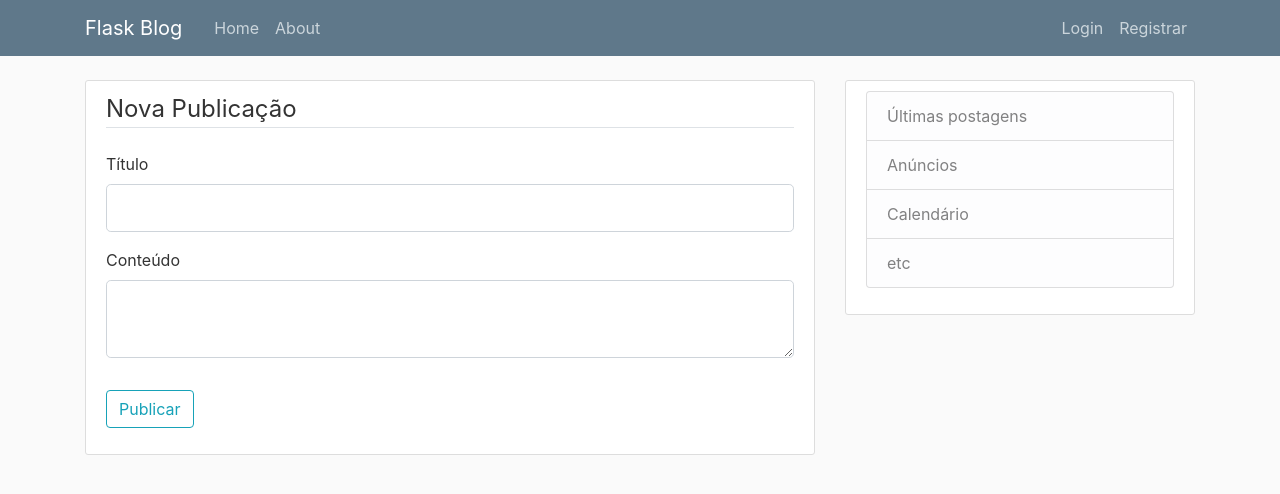
After one commit to fernandogfleite/flaskblog, a Flask app: template flaskblog/templates/create_post.html in a window 1280 px wide. The commit adds this page. Shown: the top 494 px of the page. Run offline with Flask 2, Linux system fonts and the light colour scheme; the template is opened without the code that fills it: values that come from a table or form of the project are taken from there, others are empty; some libraries are stand-ins or nearby versions.

Commit message:
Criação da página de publicação, form da página de publicação e rota para a página de publicação

```diff
--- a/flaskblog/forms.py
+++ b/flaskblog/forms.py
@@ -1,7 +1,7 @@
 from flask_wtf import FlaskForm
 from flask_wtf.file import FileField, FileAllowed
 from flask_login import current_user
-from wtforms import StringField, PasswordField, SubmitField, BooleanField
+from wtforms import StringField, PasswordField, SubmitField, BooleanField, TextAreaField
 from wtforms.validators import DataRequired, Length, EqualTo, Email, ValidationError
 from flaskblog.models import User
 
@@ -54,3 +54,9 @@
 
             if email:
                 raise ValidationError('Esse email já está sendo usado, por favor escolha outro')
+
+
+class PostForm(FlaskForm):
+    title = StringField("Título", validators=[DataRequired()])
+    content = TextAreaField("Conteúdo", validators=[DataRequired()])
+    submit = SubmitField("Publicar")
--- /dev/null
+++ b/flaskblog/templates/create_post.html
@@ -0,0 +1,40 @@
+{% extends "layout.html" %}
+{% block content %}
+<div class="content-section">
+    <form method="POST" action="">
+        {{ form.hidden_tag() }}
+        <fieldset class="form-group">
+            <legend class="border-bottom mb-4">Nova Publicação</legend>
+            <div class="form-group">
+                {{ form.title.label(class="form-control-label") }}
+                {% if form.title.errors %}
+                    {{ form.title(class="form-control form-control-lg is-invalid") }}
+                    <div class="invalid-feedback">
+                        {% for error in form.title.errors %}
+                            <span>{{ error }}</span>
+                        {% endfor %}
+                    </div>
+                {% else %}
+                    {{ form.title(class="form-control form-control-lg") }}
+                {% endif %}
+            </div>
+            <div class="form-group">
+                {{ form.content.label(class="form-control-label") }}
+                {% if form.content.errors %}
+                    {{ form.content(class="form-control form-control-lg is-invalid") }}
+                    <div class="invalid-feedback">
+                        {% for error in form.content.errors %}
+                            <span>{{ error }}</span>
+                        {% endfor %}
+                    </div>
+                {% else %}
+                    {{ form.content(class="form-control form-control-lg") }}
+                {% endif %}
+            </div>
+        </fieldset>
+        <div class="form-group">
+            {{ form.submit(class="btn btn-outline-info") }}
+        </div>
+    </form>
+</div>
+{% endblock content %}
--- a/flaskblog/templates/layout.html
+++ b/flaskblog/templates/layout.html
@@ -31,6 +31,7 @@
 
                     <div class="navbar-nav">
                         {% if current_user.is_authenticated %}
+                            <a class="nav-item nav-link" href="{{ url_for('new_post') }}">Nova Publicação</a>
                             <a class="nav-item nav-link" href="{{ url_for('account') }}">Conta</a>
                             <a class="nav-item nav-link" href="{{ url_for('logout') }}">Sair</a>
                         {% else %}
```
Also changed, not shown: flaskblog/routes.py (+11 -1 lines).
